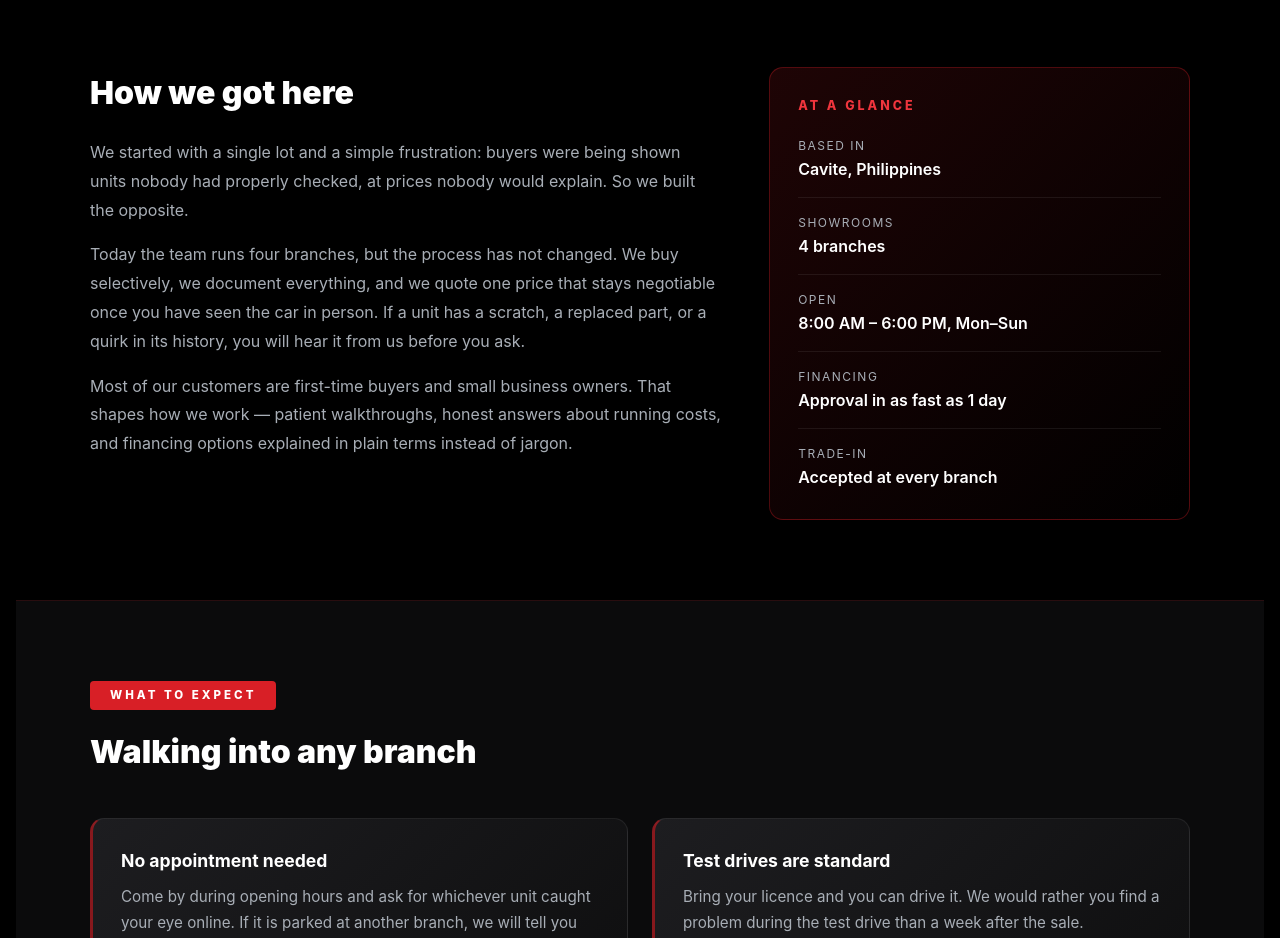
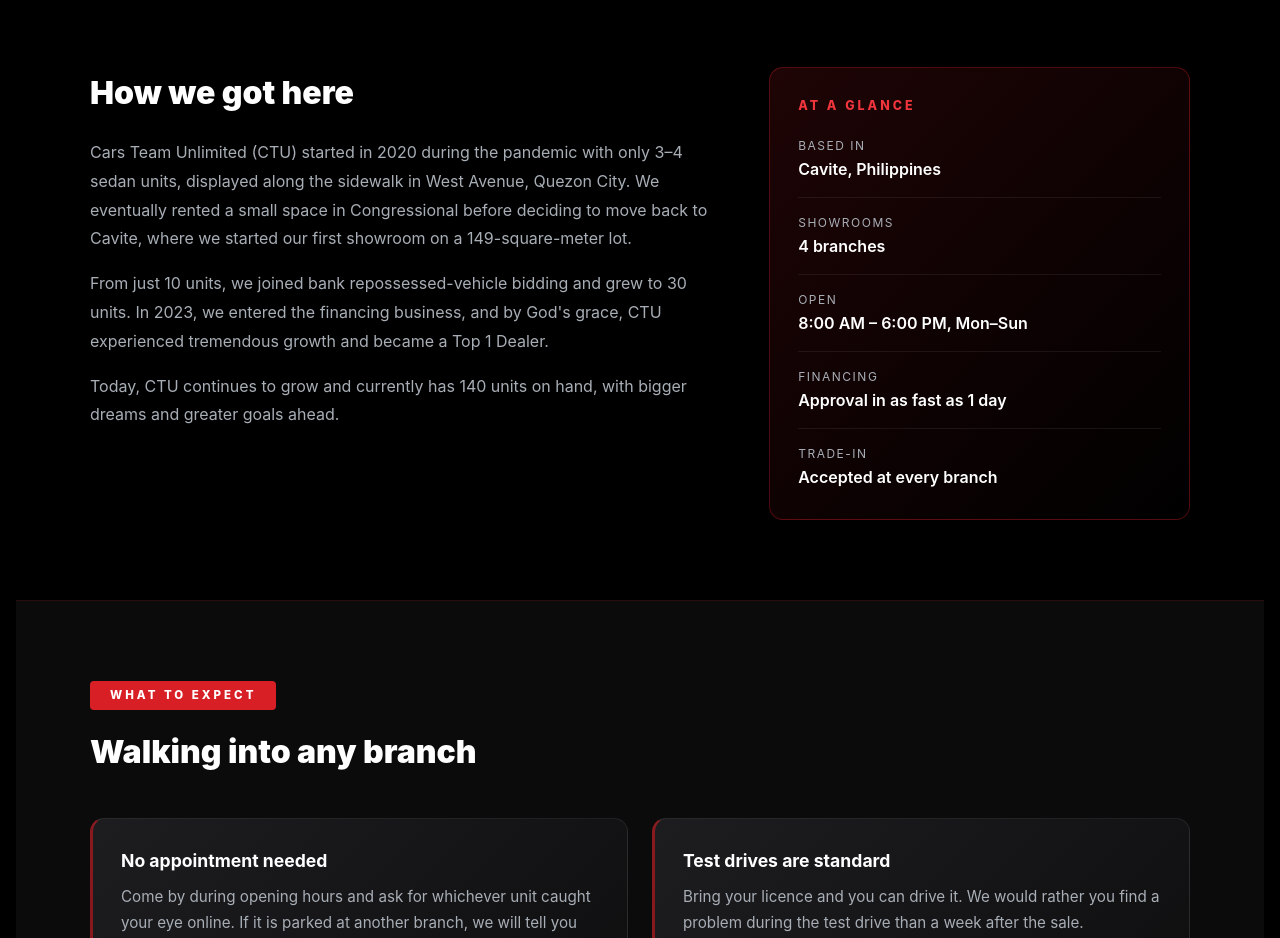
Before and after one commit to JounesQ/CarsTeamUnlimited, a Vue app in the folder CustomerGarage/: page /about in a window 1280 px wide. Shown: the part 940-1878 px from the top of the page. Built offline with nearby package versions, Linux system fonts and the light colour scheme.

Commit message:
Chnage the 'how we got here on about' also change the color of the Available bagde on vehicles

```diff
--- a/CustomerGarage/src/views/AboutView.vue
+++ b/CustomerGarage/src/views/AboutView.vue
@@ -58,19 +58,19 @@
         <div class="story-text">
           <h2>How we got here</h2>
           <p>
-            We started with a single lot and a simple frustration: buyers were being shown units
-            nobody had properly checked, at prices nobody would explain. So we built the opposite.
+            Cars Team Unlimited (CTU) started in 2020 during the pandemic with only 3–4 sedan units,
+            displayed along the sidewalk in West Avenue, Quezon City. We eventually rented a small
+            space in Congressional before deciding to move back to Cavite, where we started our first
+            showroom on a 149-square-meter lot.
           </p>
           <p>
-            Today the team runs four branches, but the process has not changed. We buy selectively,
-            we document everything, and we quote one price that stays negotiable once you have seen
-            the car in person. If a unit has a scratch, a replaced part, or a quirk in its history,
-            you will hear it from us before you ask.
+            From just 10 units, we joined bank repossessed-vehicle bidding and grew to 30 units. In
+            2023, we entered the financing business, and by God's grace, CTU experienced tremendous
+            growth and became a Top 1 Dealer.
           </p>
           <p>
-            Most of our customers are first-time buyers and small business owners. That shapes how we
-            work — patient walkthroughs, honest answers about running costs, and financing options
-            explained in plain terms instead of jargon.
+            Today, CTU continues to grow and currently has 140 units on hand, with bigger dreams and
+            greater goals ahead.
           </p>
         </div>
 
--- a/CustomerGarage/src/views/VehicleList.vue
+++ b/CustomerGarage/src/views/VehicleList.vue
@@ -890,7 +890,7 @@
   border: 1px solid var(--color-card-border);
 }
 .status-badge { padding: 0.375rem 0.75rem; font-size: 0.7rem; font-weight: 700; text-transform: uppercase; letter-spacing: 0.5px; border-radius: 6px; white-space: nowrap; }
-.status-badge.available { background: linear-gradient(135deg, var(--red-primary), var(--red-light)); color: #fff; }
+.status-badge.available { background: linear-gradient(135deg, #ea580c, #f97316); color: #fff; }
 /* Statuses are ranked by emphasis rather than hue, to stay inside red/black/white */
 .status-badge.reserved { background: var(--color-accent-soft); color: var(--color-accent-text); border: 1px solid var(--color-border-hover); }
 .status-badge.coming { background: var(--color-background-mute); color: var(--color-text-muted); border: 1px solid var(--color-card-border); }
```
